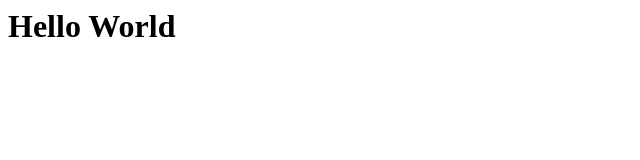
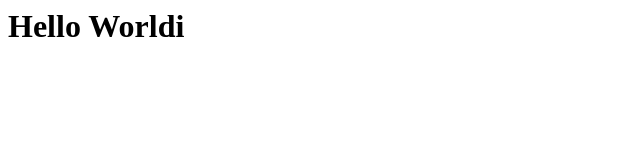
Before and after one commit to mazisilas/mazisilas.github.io, a plain HTML site: page index.html in a window 1280 px wide. Shown: the full height of the page, 0-640 px from the left. Drawn offline with Linux system fonts and the light colour scheme.

Commit message:
Update index.html

```diff
--- a/index.html
+++ b/index.html
@@ -1 +1 @@
-<h1>Hello World</h1>
+<h1>Hello Worldi</h1>
```
